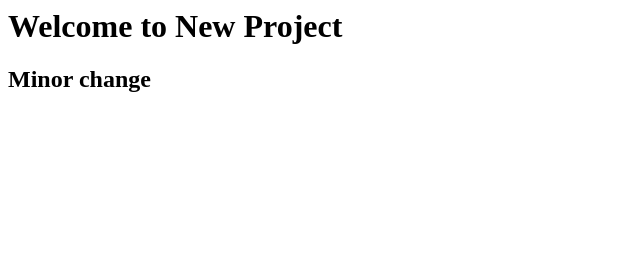
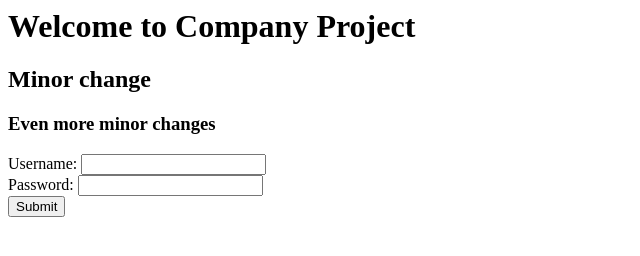
Before and after one commit to linden-peters/GitDemoFromGit, a plain HTML site: page index.html in a window 1280 px wide. Shown: the whole page, without its empty margins (0-640 px from the left). Drawn offline with Linux system fonts and the light colour scheme.

Commit message:
Added about page and login form.

```diff
--- a/index.html
+++ b/index.html
@@ -3,7 +3,14 @@
 <title>New Project!</title>
 </head>
 <body>
-<h1>Welcome to New Project</h1>
+<h1>Welcome to Company Project</h1>
 <h2>Minor change</h2>
+<h3>Even more minor changes</h3>
+<form>
+Username: <input name='username' /><br />
+Password: <input name='password' /><br />
+<input type='submit'>
+</form>
+
 </body>
 </html>
```
Also changed, not shown: about.html (added, +8 -0 lines).
